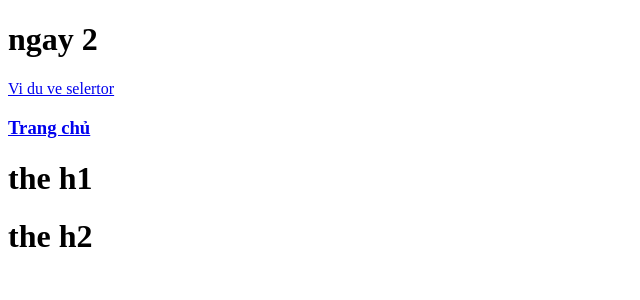
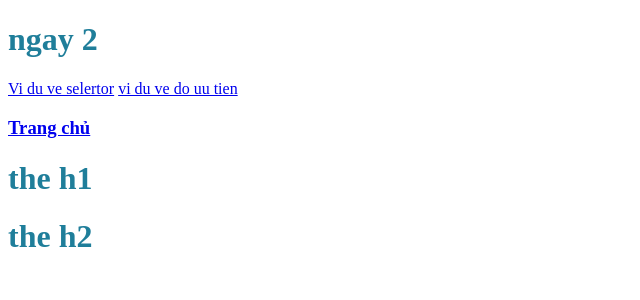
Before and after one commit to letrongdetoan/test6, a PHP site: page /ngay2/ngay2.html in a window 1280 px wide. Shown: the top 300 px of the page, without its empty margins (0-640 px from the left). Run offline with PHP 8.4, Linux system fonts and the light colour scheme.

Commit message:
ngaythu2

```diff
--- a/ngay2/css/style.css
+++ b/ngay2/css/style.css
@@ -1,3 +1,6 @@
+[title="phude"]{
+    color: yellow;
+}
 li {
     margin: 0px;
     padding: 0px;
@@ -12,9 +15,13 @@ li {
 .thuoctinhclass li li{
     color: blueviolet;
 }
-[title="phude"]{
-    color: yellow;
-}
+
 p,b{
     color: yellow;
 }
+h1{
+    color: #1f7e9a;
+}
+h3 {
+    color: ;
+}
--- /dev/null
+++ b/ngay2/css/uutien.css
@@ -0,0 +1,3 @@
+h1{
+    color: green !important;
+}
--- a/ngay2/ngay2.html
+++ b/ngay2/ngay2.html
@@ -8,6 +8,7 @@
 <body>
 <h1>ngay 2</h1>
 <a href="ngay2vidumixselector.html">Vi du ve selertor</a>
+<a href="viduuutien.html">vi du ve do uu tien</a>
 <h3><a href="../index.html">Trang chủ </a></h3>
 <h1 id="ok">the h1</h1>
 <h1 id="ok">the h2</h1>
--- a/ngay2/ngay2vidumixselector.html
+++ b/ngay2/ngay2vidumixselector.html
@@ -41,5 +41,9 @@
 
 <p>heloo worl mau vang</p>
 <b>cung mau vang</b>
+
+
+
+<h3>day la the h3</h3>
 </body>
 </html>
```
Also changed, not shown: ngay2/viduuutien.html (added, +14 -0 lines).
